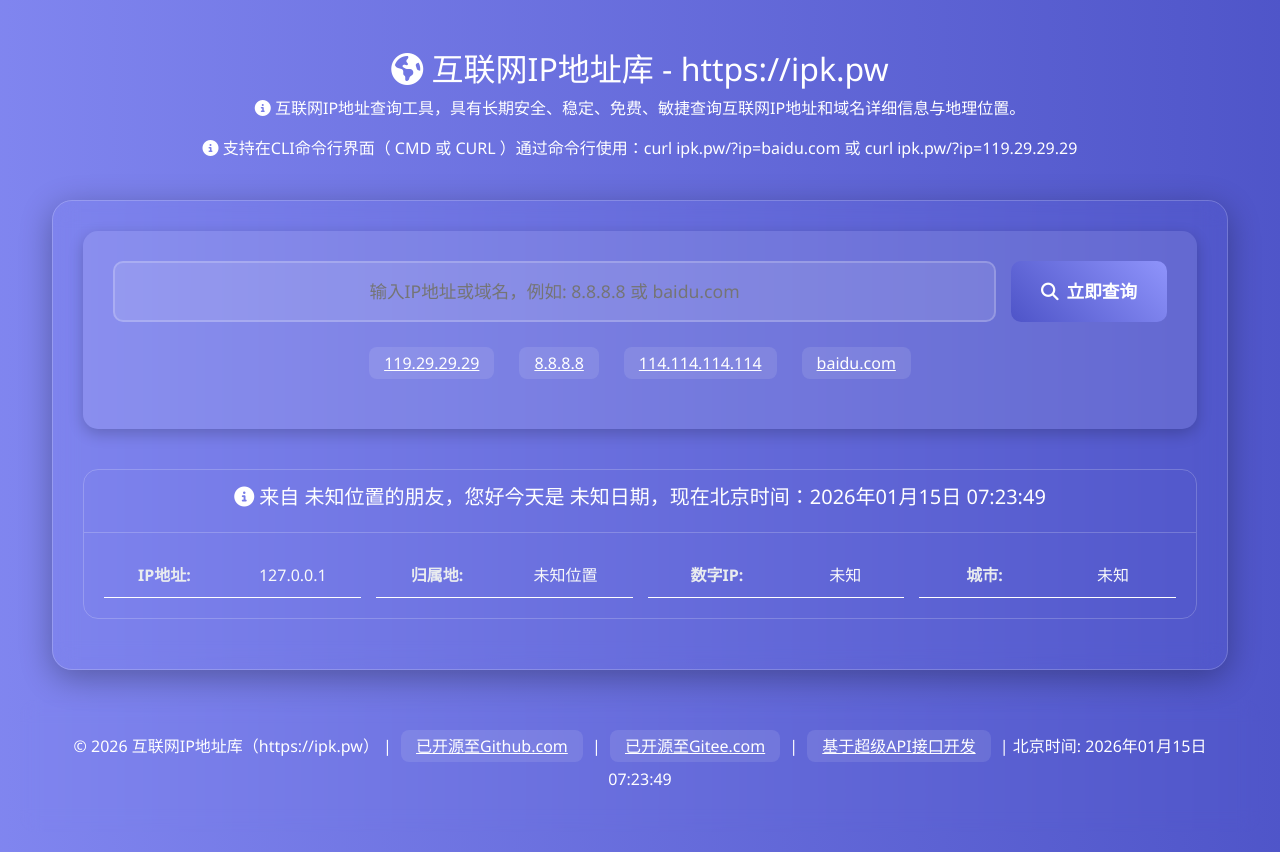
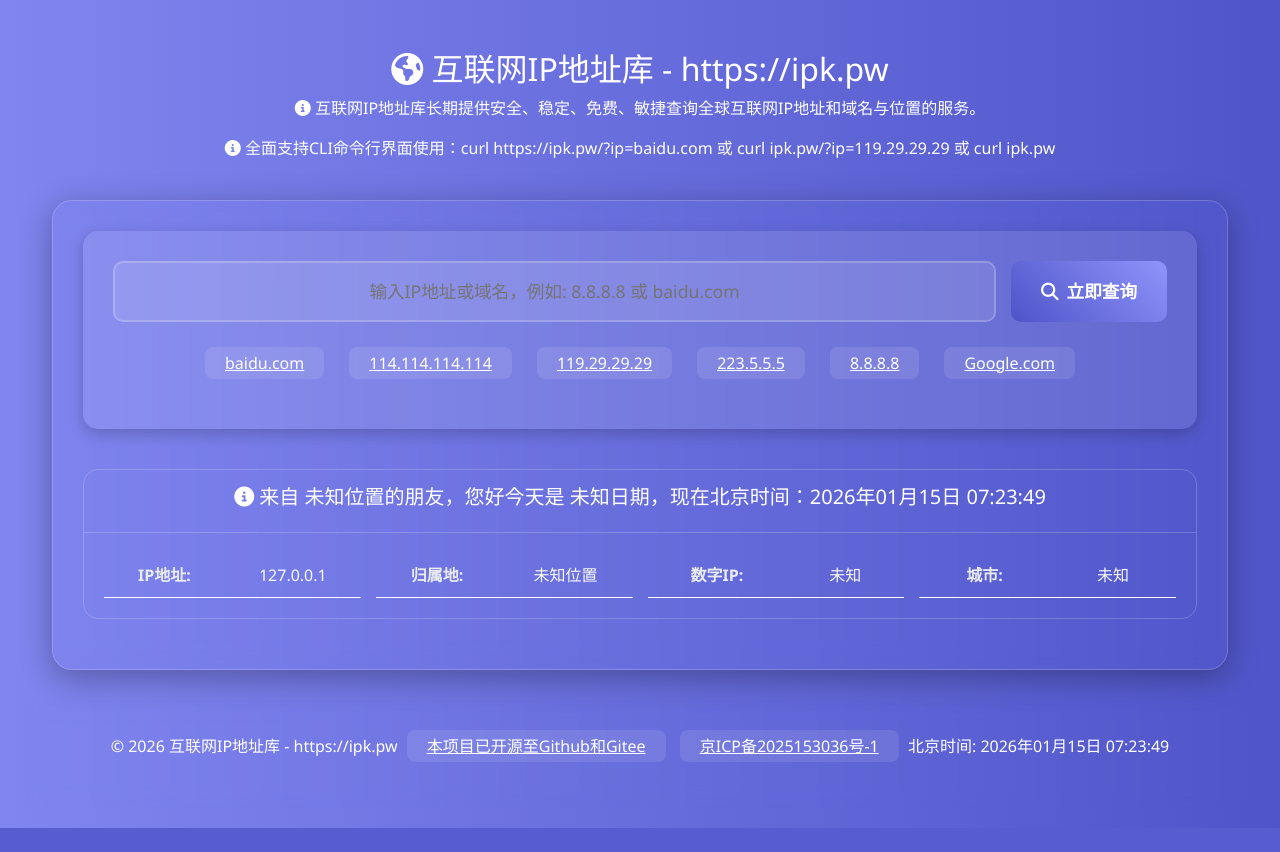
Before and after one commit to GitFn/ipk.pw, a PHP site: page /index.php in a window 1280 px wide. After the commit the page ends 828 px from the top, so only its background shows below. Run offline with PHP 8.4, Linux system fonts and the light colour scheme; data that the repository does not hold is empty.

Commit message:
Refactor comments and enhance meta tags
Updated comments and meta tags for clarity and SEO.

```diff
--- a/PHP/index.php
+++ b/PHP/index.php
@@ -91,11 +91,11 @@ if (($_SERVER['REQUEST_METHOD'] === 'POST' && isset($_POST['ip'])) || isset($_GE
     }
 }
 
-// 获取客户端信息和API信息
+// 获取互联网信息和API信息
 $client_ip = getClientIP();
 $client_api_response = callIPAPI($client_ip);
 
-// 正确处理客户端数据
+// 正确处理互联网数据
 if (isset($client_api_response['code']) && $client_api_response['code'] == 200) {
     $client_data = $client_api_response;
 } else {
@@ -148,11 +148,22 @@ function getLocationDetail($data, $field) {
 <!DOCTYPE html>
 <html>
 <head>
+
     <meta charset="UTF-8">
-    <meta content="ipk.pw 是一个长期免费、稳定可靠开源的互联网IP地址库。提供精准的IP地址与域名地理位置及详细信息查询，并特别支持CMD、CURL命令行操作，可直接使用 curl ipk.pw/?ip=baidu.com  命令快速获取实时数据，长期为广大网友及开发者和运维人员提供免费、无广告的敏捷服务。" name="description">
-	<meta content="互联网IP地址库 - https://ipk.pw 具有长期安全、稳定、免费、敏捷查询互联网IP地址和域名详细信息与地理位置、支持在命令行界面（CMD里或CURL里）通过命令行使用：curl ipk.pw/?ip=baidu.com 或 curl ipk.pw/?ip=119.29.29.29" name="keywords">
     <meta name="viewport" content="width=device-width, initial-scale=1.0">
-    <title>互联网IP地址库 - IP地址查询工具 curl ipk.pw </title>
+    <title>🌍 ipk.pw | 互联网IP地址库 - 免费互联网IP查询工具 | curl ipk.pw</title>
+    <meta name="description" content="免费、开源、精准、无限制的全球IP地址与域名地理位置查询服务。支持命令行curl快速查询：curl ipk.pw 或 curl ipk.pw/?ip=119.29.29.29 或 ipk.pw/?ip=baidu.com、支持在操作系统的命令行工具（如Windows的CMD/PowerShell，或Mac/Linux的终端）中，使用 curl 命令来查询IP信息。">
+    <meta name="keywords" content="互联网IP地址库,全球IP地址库,IP查询,地理位置查询,命令行IP查询,curl ipk.pw,免费IP库,开源IP库、Github.com/GitFn/ipk.pw、Gitee.com/GitFn/ipk.pw">
+    <meta name="author" content="互联网IP地址库">
+
+    <!-- Open Graph / Social Media -->
+    <meta property="og:title" content="🌍 互联网IP地址库 - 专注提供实时、免费的客户端IP地理位置查询工具及API接口 | IPK: The Keystone & Core Key to Client IP">
+    <meta property="og:description" content="互联网IP地址库免费、开源、精准、无限制的全球IP地址与域名地理位置查询服务">
+    <meta property="og:url" content="https://ipk.pw">
+    <meta property="og:type" content="website">
+
+    <!-- Canonical URL -->
+    <link rel="canonical" href="https://ipk.pw">
     <link href="https://cdn.jsdelivr.net/npm/bootstrap@5.3.0/dist/css/bootstrap.min.css" rel="stylesheet">
     <link rel="stylesheet" href="https://cdnjs.cloudflare.com/ajax/libs/font-awesome/6.4.0/css/all.min.css">
     <style>
@@ -428,7 +439,7 @@ function getLocationDetail($data, $field) {
             color: #fff;
             background: rgba(255, 255, 255, 0.1);
             border-radius: 8px;
-            padding: 4px 15px;
+            padding: 4px 20px;
             margin: 5px;
             display: inline-block;
             transition: all 0.3s;
@@ -497,8 +508,8 @@ function getLocationDetail($data, $field) {
     <div class="container">
         <div class="query-hero">
             <h2><i class="fas fa-globe-americas"></i> 互联网IP地址库 - https://ipk.pw</h2>
-            <p><i class="fas fa-info-circle"></i> 互联网IP地址查询工具，具有长期安全、稳定、免费、敏捷查询互联网IP地址和域名详细信息与地理位置。</p>
-            <p><i class="fas fa-info-circle"></i> 支持在CLI命令行界面（ CMD 或 CURL ）通过命令行使用：curl ipk.pw/?ip=baidu.com 或 curl ipk.pw/?ip=119.29.29.29</p>
+            <p><i class="fas fa-info-circle"></i> 互联网IP地址库长期提供安全、稳定、免费、敏捷查询全球互联网IP地址和域名与位置的服务。</p>
+            <p><i class="fas fa-info-circle"></i> 全面支持CLI命令行界面使用：curl https://ipk.pw/?ip=baidu.com 或 curl ipk.pw/?ip=119.29.29.29 或 curl ipk.pw</p>
         </div>
 
         <div class="glass-container">
@@ -515,10 +526,12 @@ function getLocationDetail($data, $field) {
                 </form>
 
                 <div style="display: flex; justify-content: center; gap: 15px; flex-wrap: wrap; margin: 15px 0;">
+                    <a href="?ip=baidu.com" class="history-item">baidu.com</a>
+                    <a href="?ip=114.114.114.114" class="history-item">114.114.114.114</a>
 					<a href="?ip=119.29.29.29" class="history-item">119.29.29.29</a>
+					<a href="?ip=223.5.5.5" class="history-item">223.5.5.5</a>
                     <a href="?ip=8.8.8.8" class="history-item">8.8.8.8</a>
-                    <a href="?ip=114.114.114.114" class="history-item">114.114.114.114</a>
-                    <a href="?ip=baidu.com" class="history-item">baidu.com</a>
+                    <a href="?ip=google.com" class="history-item">Google.com</a>
                 </div>
             </div>
 
@@ -720,7 +733,7 @@ function getLocationDetail($data, $field) {
     </div>
 
     <footer style="text-align:center; padding:25px; width:100%;  backdrop-filter:blur(10px); border-radius:15px;">
-        <p>© <?= date('Y') ?> 互联网IP地址库（https://ipk.pw） | <a href="https://github.com/GitFn/ipk.pw" class="history-item" target="_blank">已开源至Github.com</a> | <a href="https://gitee.com/GitFn/ipk.pw" class="history-item" target="_blank">已开源至Gitee.com</a> | <a href="https://apikey.net/api/" class="history-item" target="_blank">基于超级API接口开发</a> | 北京时间: <span id="fullTime"><?= $server_time ?></span></p>
+        <p>© <?= date('Y') ?> 互联网IP地址库 - https://ipk.pw  <a href="https://github.com/GitFn/ipk.pw" class="history-item" target="_blank">本项目已开源至Github和Gitee</a>  <a href="https://beian.miit.gov.cn" class="history-item" target="_blank">京ICP备2025153036号-1</a>  北京时间: <span id="fullTime"><?= $server_time ?></span></p>
     </footer>
 
     <script>
```
